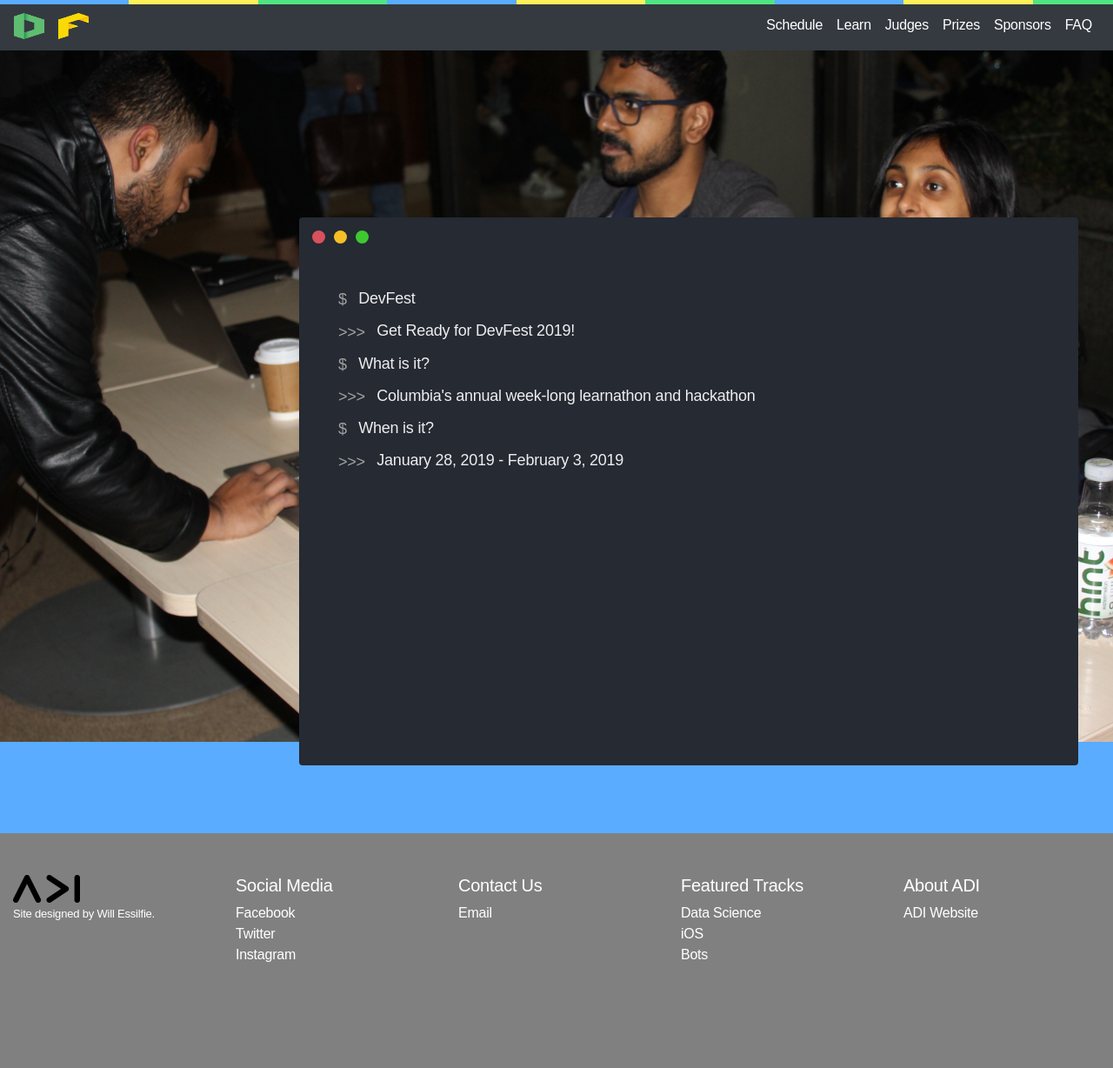
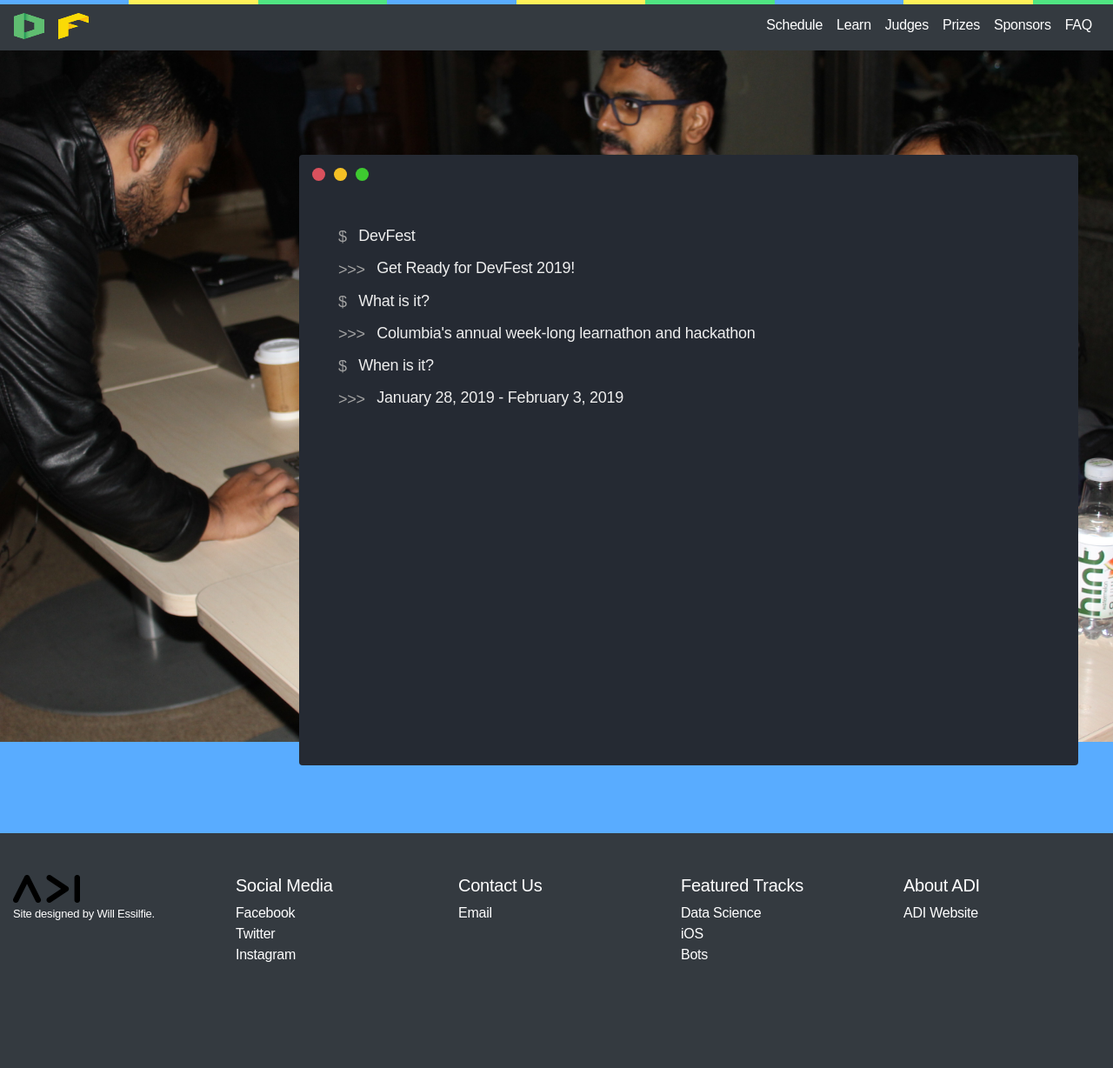
Before and after one commit to devfest/devfest.github.io, a Jekyll site: the page built from index.html, in a window 1280 px wide. Shown: the whole page at 87% size. Built offline with Jekyll 4.4.1, drawn with Linux system fonts in a browser that asks for light colours; nearby versions of some CDN libraries; some web fonts are replaced.

Commit message:
slight css mods

```diff
--- a/_includes/header.html
+++ b/_includes/header.html
@@ -11,11 +11,11 @@
     <meta name="author" content="ADI">
     <meta name="robots" content="index, follow">
 
-    <meta property="og:title" content=" ADI: All things tech at Columbia ">
+    <meta property="og:title" content="Columbia's annual week-long learnathon and hackathon">
     <meta property="og:type" content="website">
     <meta property="og:url" content="{{site.url}}">
     <meta property="og:image" content=" ./static/img/logo/blue.png?h=b2a369e6 ">
-    <meta property="og:description" content="ADI is a student group at Columbia that aims to foster a community of students interested in technology.">
+    <meta property="og:description" content="Columbia's annual week-long learnathon and hackathon">
 
 
 
--- a/css/style.css
+++ b/css/style.css
@@ -210,7 +210,7 @@
     /*width: 900px;
     height: 500px; */
     width: 70vw;
-    height: 70vh;
+    height: 78vh !important;
 
     max-width: 100%;
     background: var(--color-bg);
@@ -303,7 +303,7 @@
     right: 0; */
 }
 footer {
-    background-color: grey;
+    background-color: #343a40!important;
     height: 30vh;
     overflow: hidden;
 }
```
Also changed, not shown: other parts of _includes/header.html (+1 -1 lines), 5 other files.
